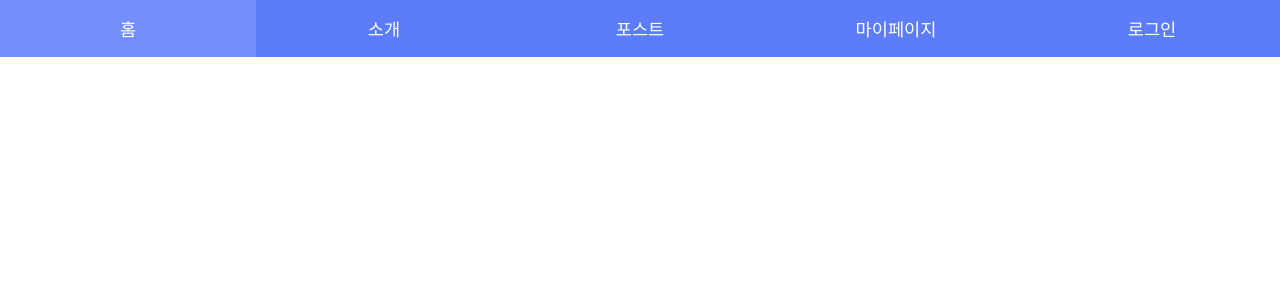
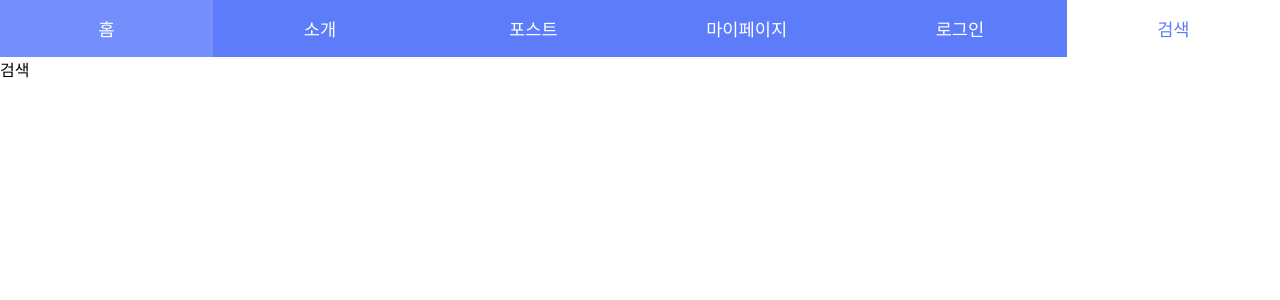
Before and after one commit to hoyeon96/react_RouterStudy, a React (Create React App) app: page /search in a window 1280 px wide. Shown: the top 300 px of the page. Built offline with nearby package versions, Linux system fonts and the light colour scheme.

Commit message:
history.push를 이용한 리디렉팅 방법 및 쿼리파라미터 처리 방법

```diff
--- a/src/components/Header.js
+++ b/src/components/Header.js
@@ -10,6 +10,7 @@ const Header = () => {
             <NavLink to="/posts" className="item" activeClassName="active">포스트</NavLink>
             <NavLink to="/me" className="item" activeClassName="active">마이페이지</NavLink>
             <NavLink to="/login" className="item" activeClassName="active">로그인</NavLink>
+            <NavLink to="/search" className="item" activeClassName="active">검색</NavLink>
         </div>
     );
 };
--- a/src/pages/Home.js
+++ b/src/pages/Home.js
@@ -1,14 +1,11 @@
 import React from 'react';
 
-import { Redirect } from 'react-router-dom';
-
-const logged = false;
-
-const Home = () => {
+const Home = ({history}) => {
     return (
         <div>
             <h2>
                 Home
+                <button onClick={()=>history.push('./posts')}>버어튼</button>
             </h2>
         </div>
     );
--- /dev/null
+++ b/src/pages/Search.js
@@ -0,0 +1,11 @@
+import React from 'react';
+
+const Search = ({location}) => {
+    return (
+        <div>
+            {new URLSearchParams(location.search).get('keyword')} 검색
+        </div>
+    );
+};
+
+export default Search;
--- a/src/shared/App.js
+++ b/src/shared/App.js
@@ -5,6 +5,7 @@ import Home from '../pages/Home';
 import Posts from '../pages/Posts';
 import MyPage from '../pages/MyPage';
 import Login from '../pages/Login';
+import Search from '../pages/Search';
 
 import Header from '../components/Header';
 
@@ -24,6 +25,7 @@ class App extends Component {
                     <Route path="/posts" component={Posts} />
                     <Route path="/login" component={Login} />
                     <Route path="/me" component={MyPage} />
+                    <Route path="/search" component={Search} />
                 </div>
             </Router>
 
```
